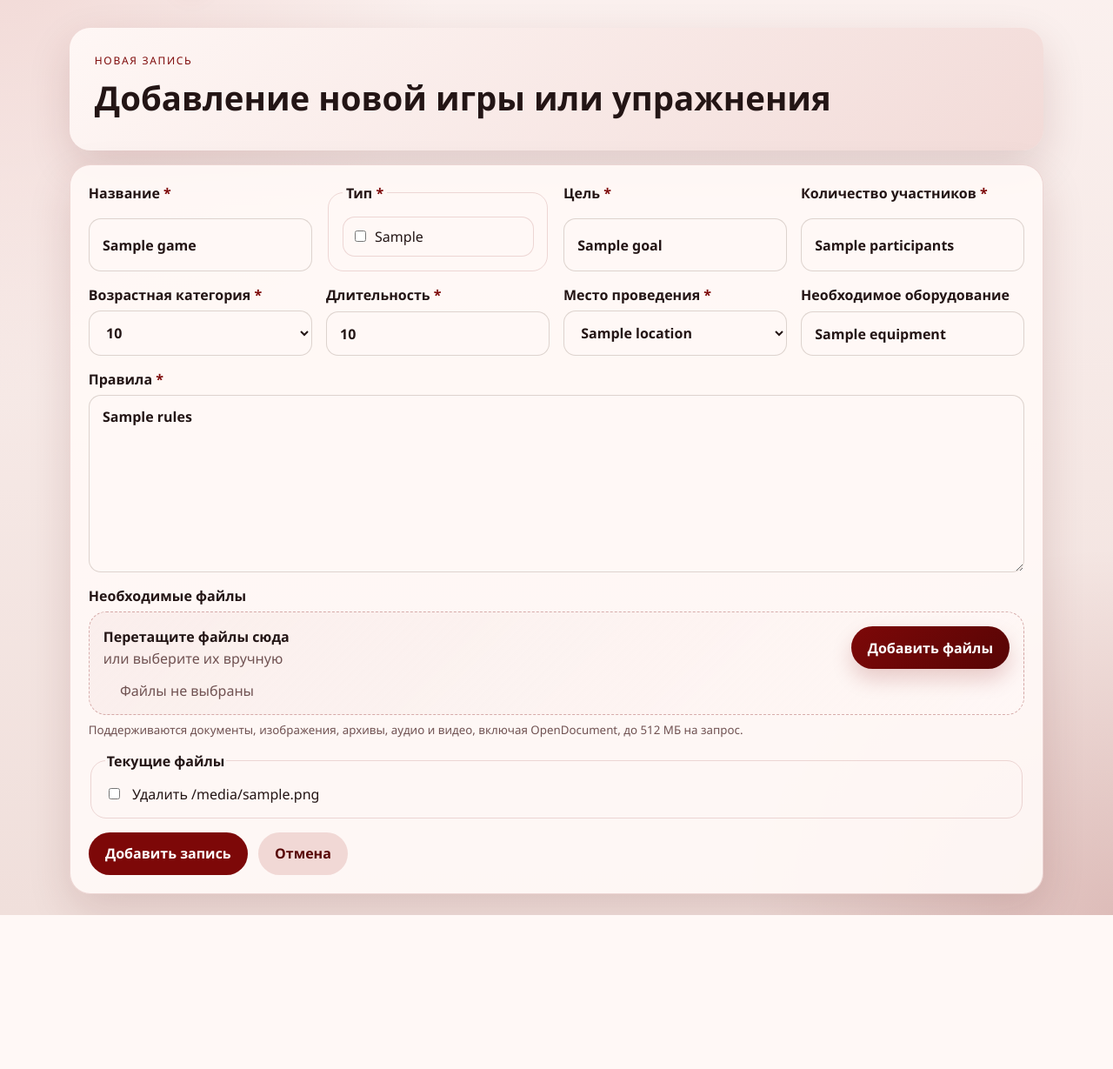
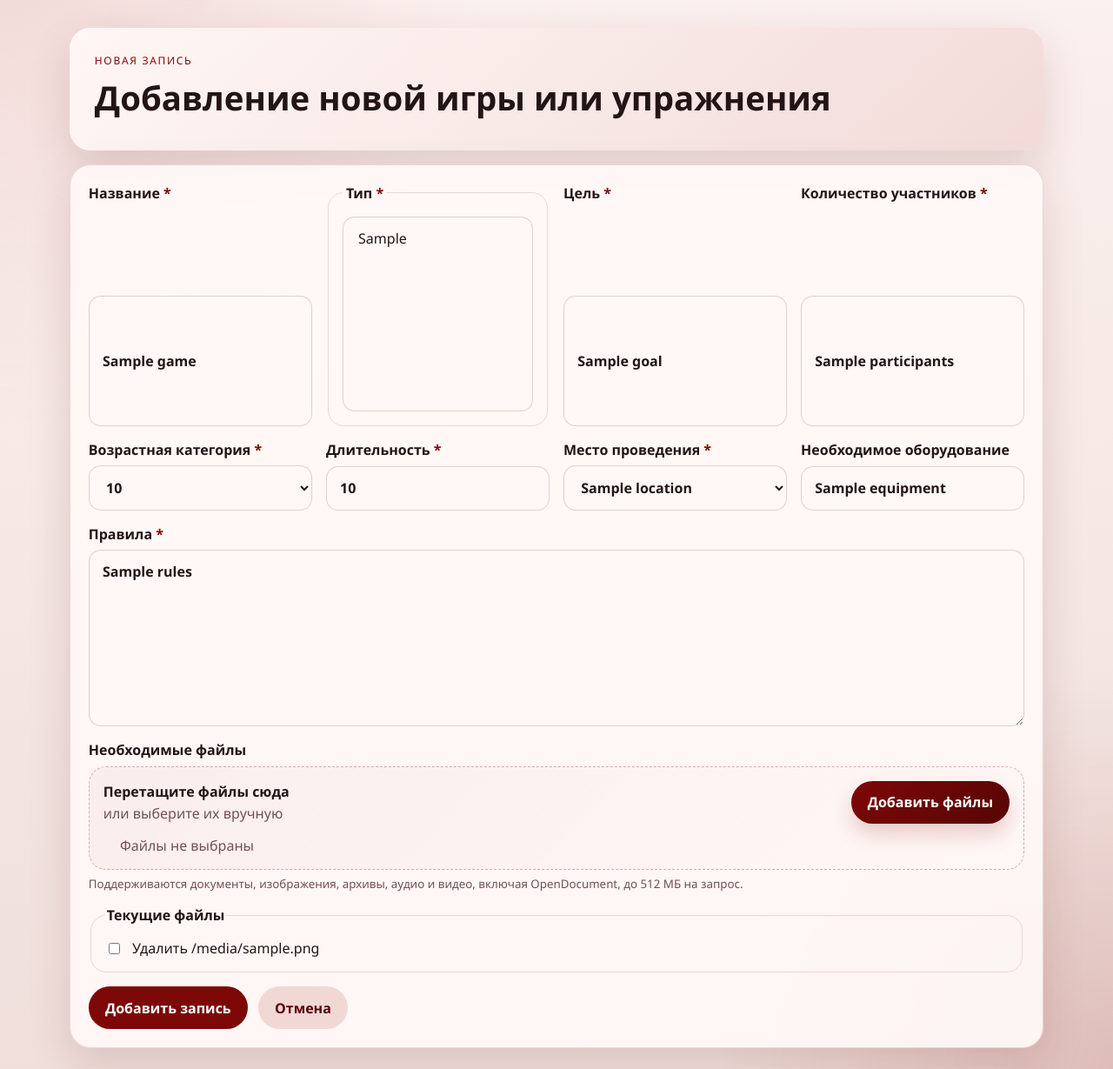
Before and after one commit to Wool5443/games_manual, a Flask app: template templates/game_form.html in a window 1280 px wide. Shown: the part 57-1286 px from the top of the page at 87% size. Before the commit the page ends 1109 px from the top, so only its background shows below. Run offline with Flask 3, Linux system fonts and the light colour scheme; the template is opened without the code that fills it: most values are stand-ins (such as "Sample title", 1, 10 or a date in 2020).

Commit message:
Use dropdown selector for game types

```diff
--- a/static/styles.css
+++ b/static/styles.css
@@ -524,6 +524,11 @@ small {
   grid-template-columns: repeat(auto-fit, minmax(220px, 1fr));
   gap: 0.6rem;
   min-width: 0;
+}
+
+.multi-select-field {
+  min-height: 14rem;
+  width: 100%;
 }
 
 .multi-checkbox-item {
--- a/templates/game_form.html
+++ b/templates/game_form.html
@@ -23,14 +23,11 @@
       <fieldset class="form-field">
         <legend>Тип <strong class="required-mark">*</strong></legend>
         {% set selected_types = parse_multi_categories(game.get('game_type', '')) %}
-        <div class="multi-checkbox-list">
+        <select class="multi-select-field" name="game_type" multiple size="{{ [game_types|length, 8]|min }}" required>
           {% for game_type in game_types %}
-            <label class="multi-checkbox-item">
-              <input type="checkbox" name="game_type" value="{{ game_type }}" {% if game_type in selected_types %}checked{% endif %}>
-              <span>{{ game_type }}</span>
-            </label>
+            <option value="{{ game_type }}" {% if game_type in selected_types %}selected{% endif %}>{{ game_type }}</option>
           {% endfor %}
-        </div>
+        </select>
       </fieldset>
 
       <label>
```
